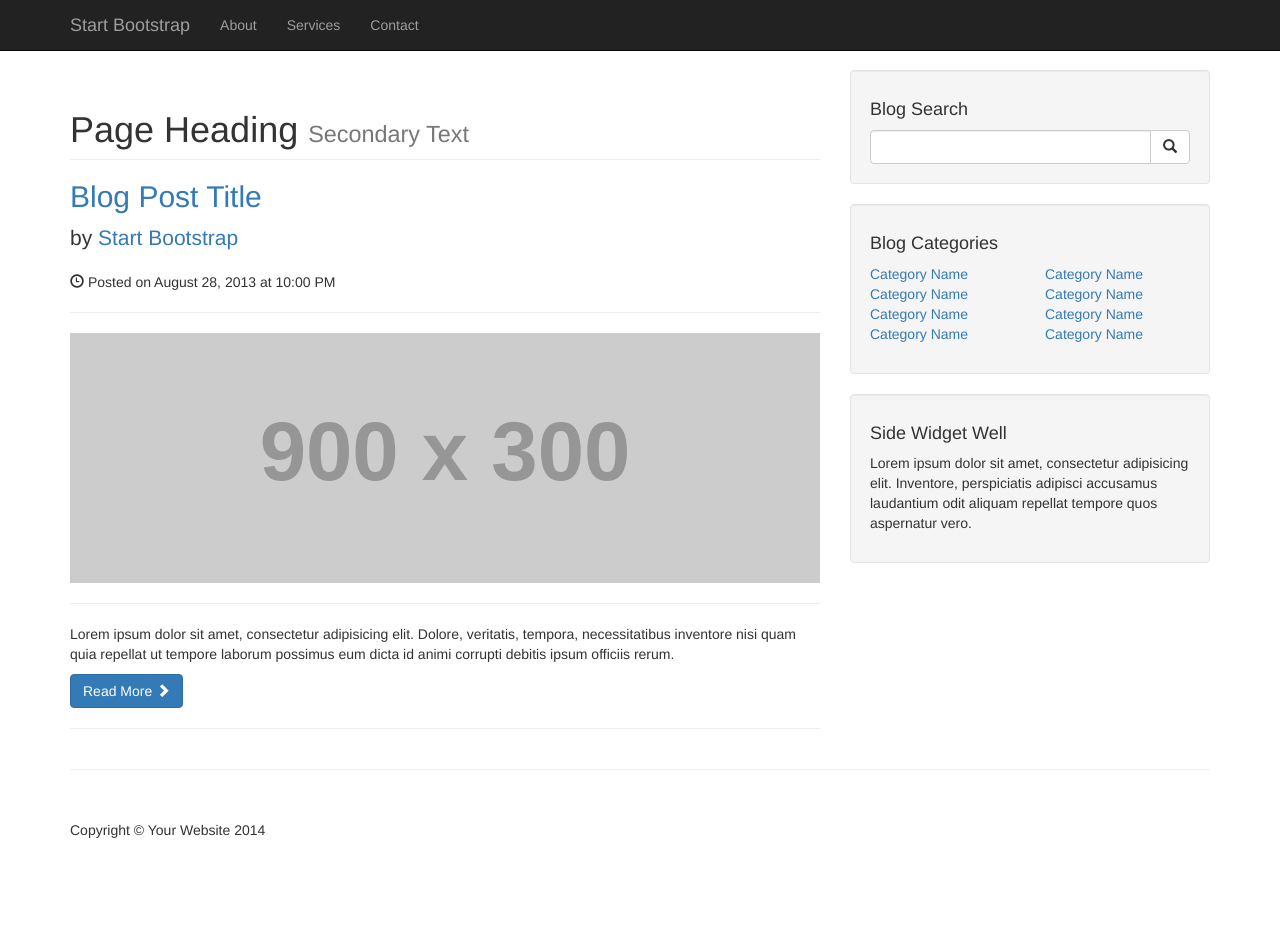
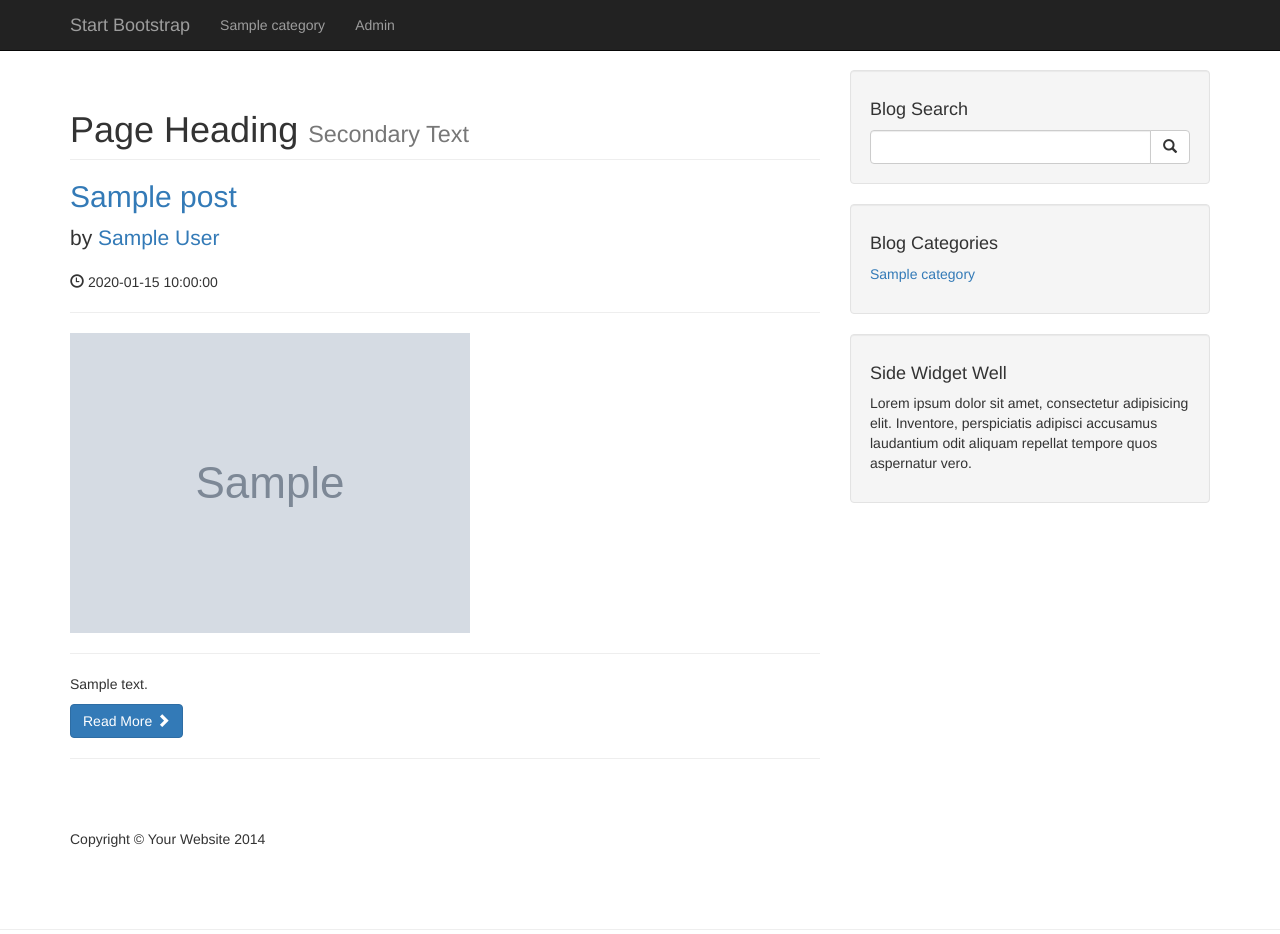
Before and after one commit to raulmn-123/projeto-cms-php, a PHP site: page / in a window 1280 px wide. Shown: the top 934 px of the page. Before the commit the page ends 838 px from the top, so only its background shows below. Run offline with PHP 8.4, Linux system fonts and the light colour scheme; tables that the repository leaves empty or names only in its code hold one stand-in row (values such as "Sample post"); grey boxes marked "Sample" are stand-in pictures; grey boxes labelled with a size stand in for pictures from a placeholder-image service; some libraries are stand-ins or nearby versions.

Commit message:
feature de search na home com busca no banco de dados pelas tags

```diff
--- a/admin/index.php
+++ b/admin/index.php
@@ -47,6 +47,7 @@
             </div>
             <!-- Top Menu Items -->
             <ul class="nav navbar-right top-nav">
+                <li><a href="../index.php">Visit the homepage.</a></li>
                 <li class="dropdown">
                     <a href="#" class="dropdown-toggle" data-toggle="dropdown"><i class="fa fa-envelope"></i> <b class="caret"></b></a>
                     <ul class="dropdown-menu message-dropdown">
--- a/includes/navigation.php
+++ b/includes/navigation.php
@@ -1,3 +1,4 @@
+<?php include "db.php"; ?>
 <nav class="navbar navbar-inverse navbar-fixed-top" role="navigation">
     <div class="container">
         <!-- Brand and toggle get grouped for better mobile display -->
@@ -13,15 +14,21 @@
         <!-- Collect the nav links, forms, and other content for toggling -->
         <div class="collapse navbar-collapse" id="bs-example-navbar-collapse-1">
             <ul class="nav navbar-nav">
-                <li>
-                    <a href="#">About</a>
-                </li>
-                <li>
-                    <a href="#">Services</a>
-                </li>
-                <li>
-                    <a href="#">Contact</a>
-                </li>
+
+        <?php
+
+            $query = "SELECT * FROM categories";
+
+            $results = mysqli_query($conn, $query);
+
+            while($rows = mysqli_fetch_assoc($results)){
+
+                $cat_title = $rows['cat_title'];
+                echo "<li><a href=''>{$cat_title}</a></li>";
+            }
+
+        ?>
+            <li><a href="admin">Admin</a></li>
             </ul>
         </div>
         <!-- /.navbar-collapse -->
--- a/includes/sidebar.php
+++ b/includes/sidebar.php
@@ -1,57 +1,57 @@
 <div class="col-md-4">
+    <?php
+
+
+    ?>
+
 
     <!-- Blog Search Well -->
+    <form method="post" action="search.php">
         <div class="well">
             <h4>Blog Search</h4>
             <div class="input-group">
-        <input type="text" class="form-control">
+
+                <input type="text" name="search" class="form-control">
                 <span class="input-group-btn">
-            <button class="btn btn-default" type="button">
+                    <button class="btn btn-default" name="submit" type="submit">
                         <span class="glyphicon glyphicon-search"></span>
                     </button>
                 </span>
+
             </div>
             <!-- /.input-group -->
         </div>
+    </form>
+
+
 
     <!-- Blog Categories Well -->
     <div class="well">
         <h4>Blog Categories</h4>
         <div class="row">
+            <?php
+            $query = "SELECT * FROM categories";
+
+            $results = mysqli_query($conn, $query);
+
+
+            ?>
             <div class="col-lg-6">
                 <ul class="list-unstyled">
-                <li><a href="#">Category Name</a>
-                </li>
-                <li><a href="#">Category Name</a>
-                </li>
-                <li><a href="#">Category Name</a>
-                </li>
-                <li><a href="#">Category Name</a>
-                </li>
+                    <?php
+                    while ($rows = mysqli_fetch_assoc($results)) {
+
+                        $cat_title = $rows['cat_title'];
+                        echo "<li><a href=''>{$cat_title}</a></li>";
+                    }
+                    ?>
                 </ul>
             </div>
-        <!-- /.col-lg-6 -->
-        <div class="col-lg-6">
-            <ul class="list-unstyled">
-                <li><a href="#">Category Name</a>
-                </li>
-                <li><a href="#">Category Name</a>
-                </li>
-                <li><a href="#">Category Name</a>
-                </li>
-                <li><a href="#">Category Name</a>
-                </li>
-            </ul>
-        </div>
-        <!-- /.col-lg-6 -->
         </div>
         <!-- /.row -->
     </div>
 
     <!-- Side Widget Well -->
-<div class="well">
-    <h4>Side Widget Well</h4>
-    <p>Lorem ipsum dolor sit amet, consectetur adipisicing elit. Inventore, perspiciatis adipisci accusamus laudantium odit aliquam repellat tempore quos aspernatur vero.</p>
-</div>
+    <?php include "widget.php"; ?>
 
 </div>
--- /dev/null
+++ b/includes/widget.php
@@ -0,0 +1,4 @@
+<div class="well">
+        <h4>Side Widget Well</h4>
+        <p>Lorem ipsum dolor sit amet, consectetur adipisicing elit. Inventore, perspiciatis adipisci accusamus laudantium odit aliquam repellat tempore quos aspernatur vero.</p>
+    </div>
--- a/index.php
+++ b/index.php
@@ -17,20 +17,36 @@
             </h1>
 
             <!-- First Blog Post -->
+            <?php
+
+            $query = "SELECT * FROM posts";
+
+            $results = mysqli_query($conn, $query);
+            while ($rows = mysqli_fetch_assoc($results)) {
+
+                $post_title = $rows['post_title'];
+                $post_author = $rows['post_author'];
+                $post_date = $rows['post_date'];
+                $post_content = $rows['post_content'];
+                $post_image = $rows['post_image'];
+            ?>
+
                 <h2>
-                <a href="#">Blog Post Title</a>
+                    <a href="#"><?php echo $post_title; ?></a>
                 </h2>
                 <p class="lead">
-                by <a href="index.php">Start Bootstrap</a>
+                    by <a href="index.php"><?php echo $post_author; ?></a>
                 </p>
-            <p><span class="glyphicon glyphicon-time"></span> Posted on August 28, 2013 at 10:00 PM</p>
+                <p><span class="glyphicon glyphicon-time"></span> <?php echo $post_date; ?></p>
                 <hr>
-            <img class="img-responsive" src="http://placehold.it/900x300" alt="">
+                <img class="img-responsive" src="images/<?php echo $post_image; ?>" alt="">
                 <hr>
-            <p>Lorem ipsum dolor sit amet, consectetur adipisicing elit. Dolore, veritatis, tempora, necessitatibus inventore nisi quam quia repellat ut tempore laborum possimus eum dicta id animi corrupti debitis ipsum officiis rerum.</p>
+                <p><?php echo $post_content; ?></p>
                 <a class="btn btn-primary" href="#">Read More <span class="glyphicon glyphicon-chevron-right"></span></a>
 
                 <hr>
+
+            <?php } ?>
 
         </div>
 
@@ -39,7 +55,5 @@
 
     </div>
     <!-- /.row -->
-
+    <?php include "includes/footer.php"; ?>
     <hr>
-
-    <?php include "includes/footer.php"; ?>
```
Also changed, not shown: search.php (added, +73 -0 lines), images/imagem1.png (added). Lines whose indentation alone changed are shown as unchanged.
